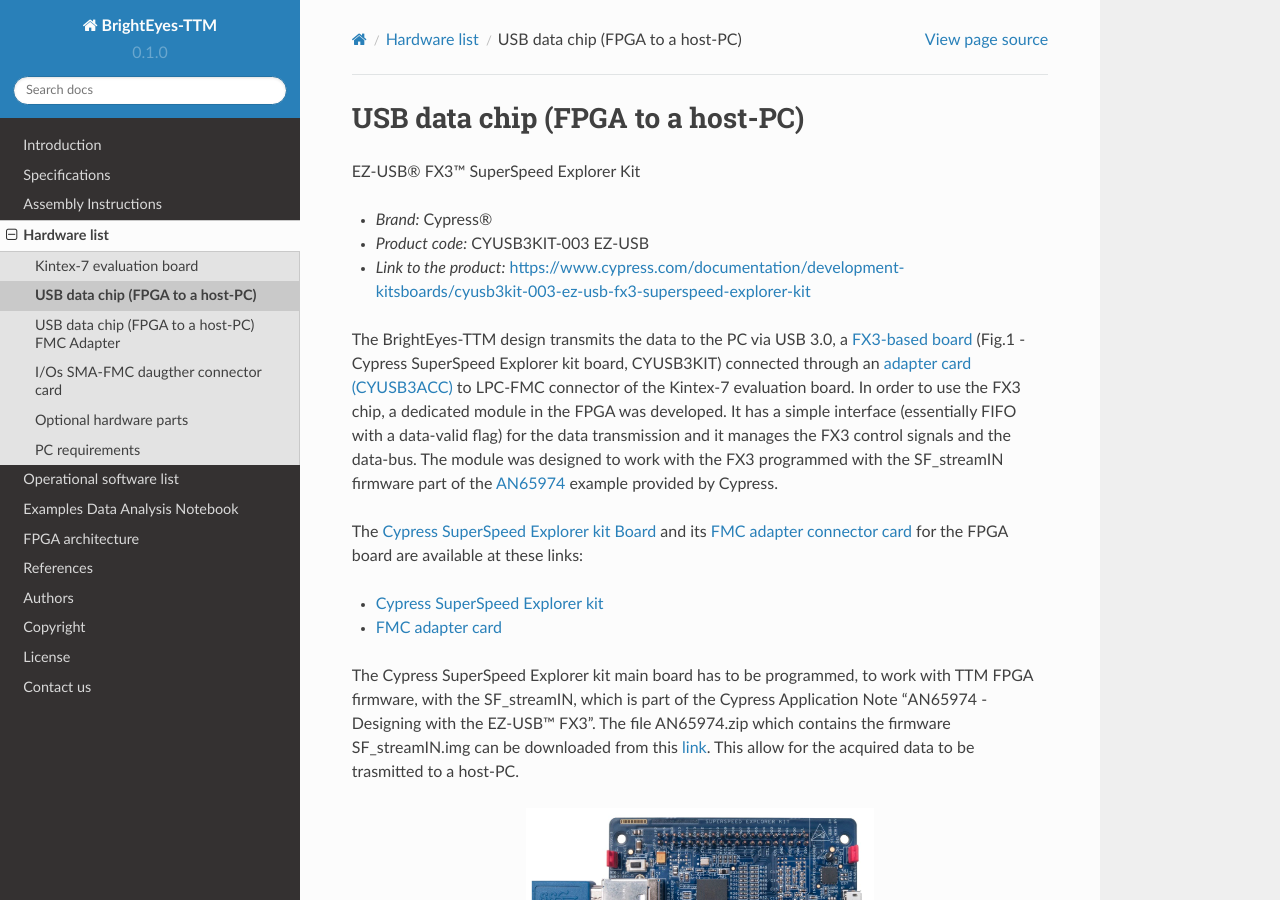
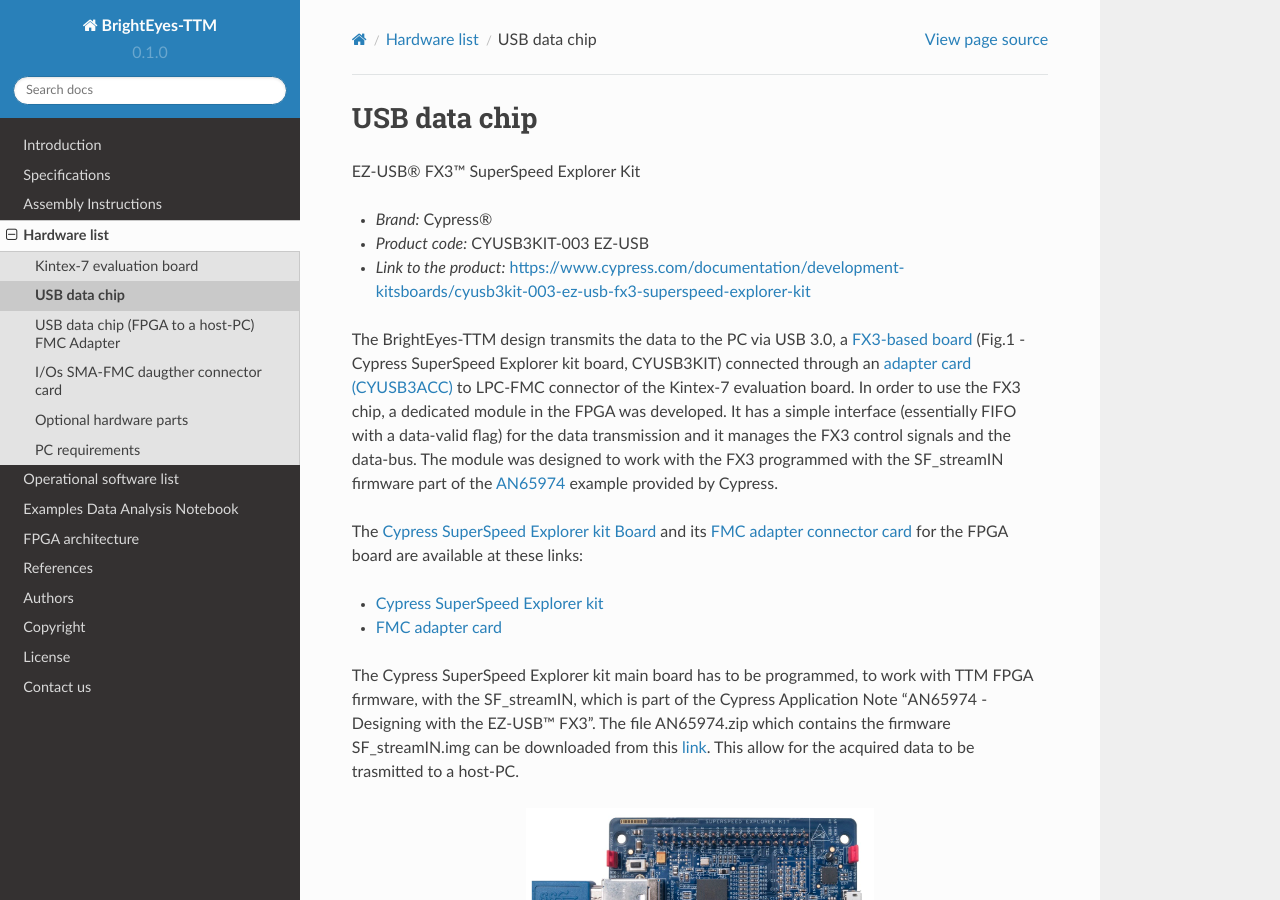
Before and after one commit to mattia-donato/BrightEyes-TTM-docs, a Sphinx documentation site: the page built from docs/source/USB3.rst, in a window 1280 px wide and 900 px high. Built offline with Sphinx 7.4.7 and the Read the Docs theme 2.0.0, drawn with Linux system fonts in a browser that asks for light colours.

Commit message:
Update USB3.rst

```diff
--- a/docs/source/USB3.rst
+++ b/docs/source/USB3.rst
@@ -1,6 +1,6 @@
 
-USB data chip (FPGA to a host-PC)
-=================================
+USB data chip
+=============
 
 EZ-USB® FX3™ SuperSpeed Explorer Kit
 
```
